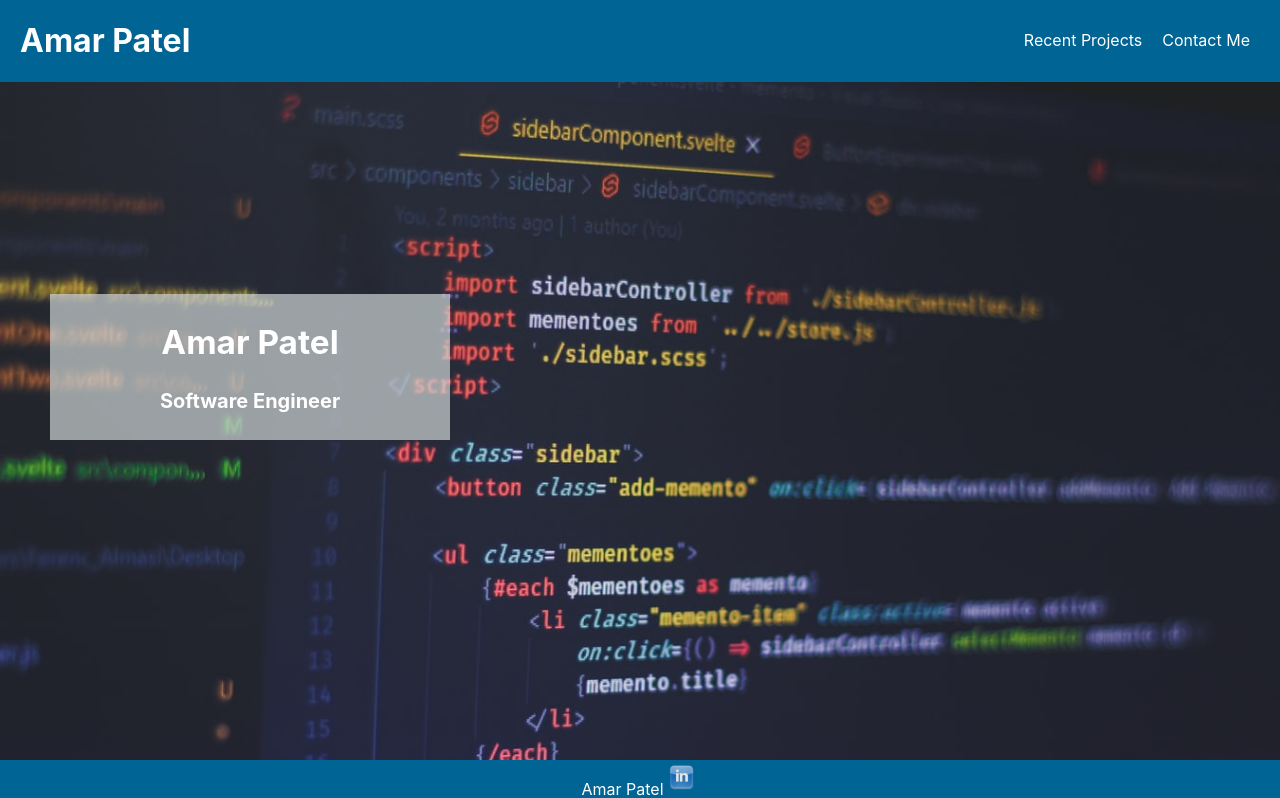
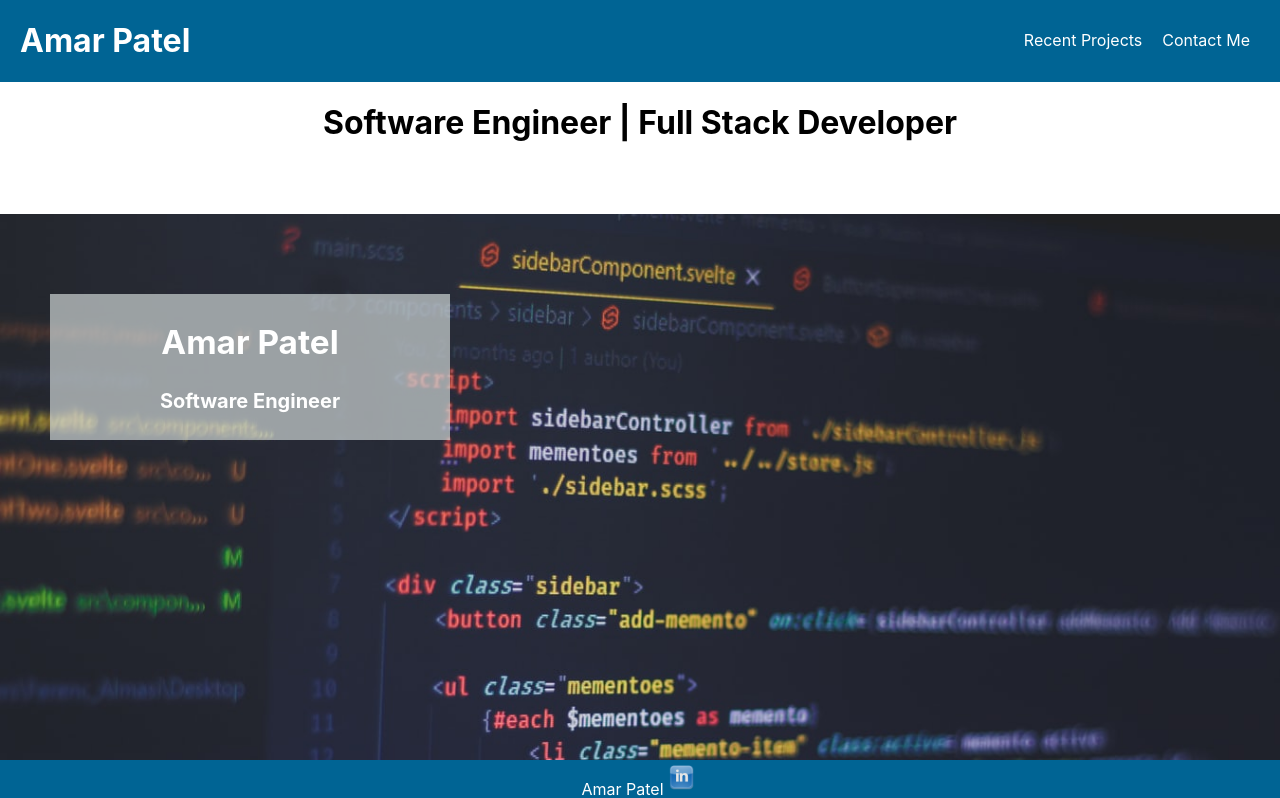
Before and after one commit to amarp86/amar-patel, a React (Create React App) app in the folder client/: page / in a window 1280 px wide. Shown: the top 798 px of the page. Built offline with nearby package versions, Linux system fonts and the light colour scheme.

Commit message:
more styling

```diff
--- a/client/src/components/Home.css
+++ b/client/src/components/Home.css
@@ -4,7 +4,7 @@
 
 .home-image {
     width: 100%;
-    max-height: 50%;
+    padding-top: 50px;
 }
 
 .home-image-text {
--- a/client/src/components/Home.jsx
+++ b/client/src/components/Home.jsx
@@ -4,9 +4,9 @@ import "./Home.css";
 function Home(props) {
   return (
     <div className="home">
-      <div className="home-image-area">
-        <img className="home-image" src={image} alt="home-banner" />
-      </div>
+      <h1>Software Engineer | Full Stack Developer</h1>
+      <img className="home-image" src={image} alt="home-banner" />
+
       <div className="home-image-text">
         <h2>Amar Patel</h2>
         <h4>Software Engineer</h4>
```
